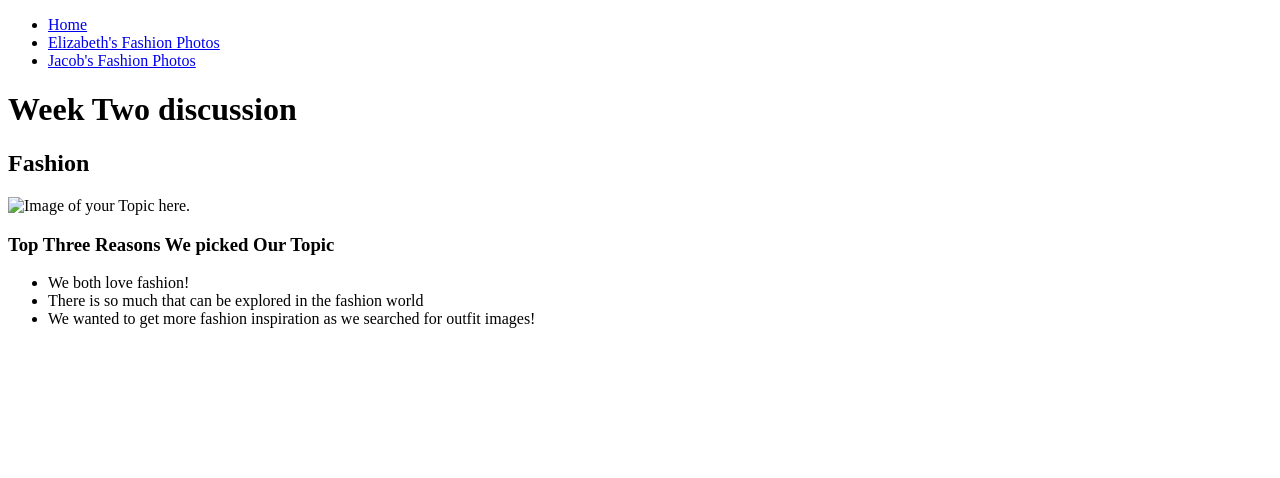
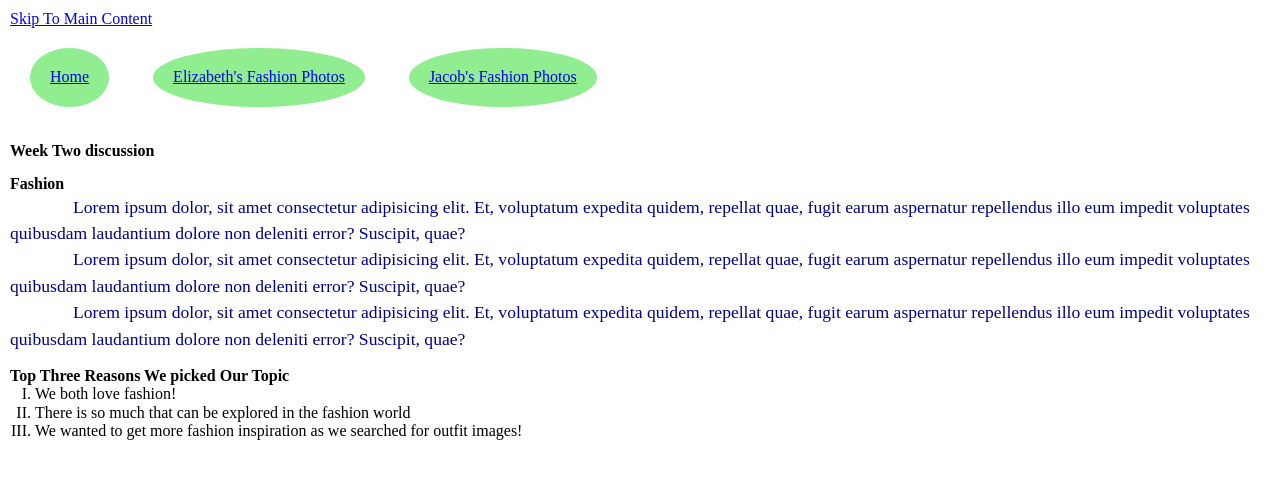
Before and after one commit to jtfirek/339week3, a plain HTML site: page index.html in a window 1280 px wide. Drawn offline with Linux system fonts and the light colour scheme.

Commit message:
Add files via upload

```diff
--- a/index.html
+++ b/index.html
@@ -4,13 +4,14 @@
     <meta charset="UTF-8">
     <meta http-equiv="X-UA-Compatible" content="IE=edge">
     <meta name="viewport" content="width=device-width, initial-scale=1.0">
-    <!-- <link rel="stylesheet" href="css/html5reset.css"> -->
-    <!-- <link rel="stylesheet" href="css/student1.css"> -->
-    <!-- <link rel="stylesheet" href="css/student2.css"> -->
+    <link rel="stylesheet" href="css/html5reset.css">
+    <link rel="stylesheet" href="css/jacob.css">
+    <link rel="stylesheet" href="css/elizabeth.css">
     <!-- <link rel="stylesheet" href="css/student3.css"> -->
     <title>Week 2 Discussion</title>
 </head>
 <body>
+    <a href="#main">Skip To Main Content</a>
     <header>
         <nav>
             <ul>
@@ -25,7 +26,12 @@
 
     <main>
         <h2> Fashion </h2>
-        <img src = "yourPicHere" width="200" alt = "Image of your Topic here.">
+        <p> Lorem ipsum dolor, sit amet consectetur adipisicing elit. Et, voluptatum expedita quidem, repellat quae, fugit earum aspernatur repellendus illo eum impedit voluptates quibusdam laudantium dolore non deleniti error? Suscipit, quae?
+        </p>
+        <p> Lorem ipsum dolor, sit amet consectetur adipisicing elit. Et, voluptatum expedita quidem, repellat quae, fugit earum aspernatur repellendus illo eum impedit voluptates quibusdam laudantium dolore non deleniti error? Suscipit, quae?
+        </p>
+        <p> Lorem ipsum dolor, sit amet consectetur adipisicing elit. Et, voluptatum expedita quidem, repellat quae, fugit earum aspernatur repellendus illo eum impedit voluptates quibusdam laudantium dolore non deleniti error? Suscipit, quae?
+        </p>
 
         <h3>Top Three Reasons We picked Our Topic</h3>
         <ul>
```
